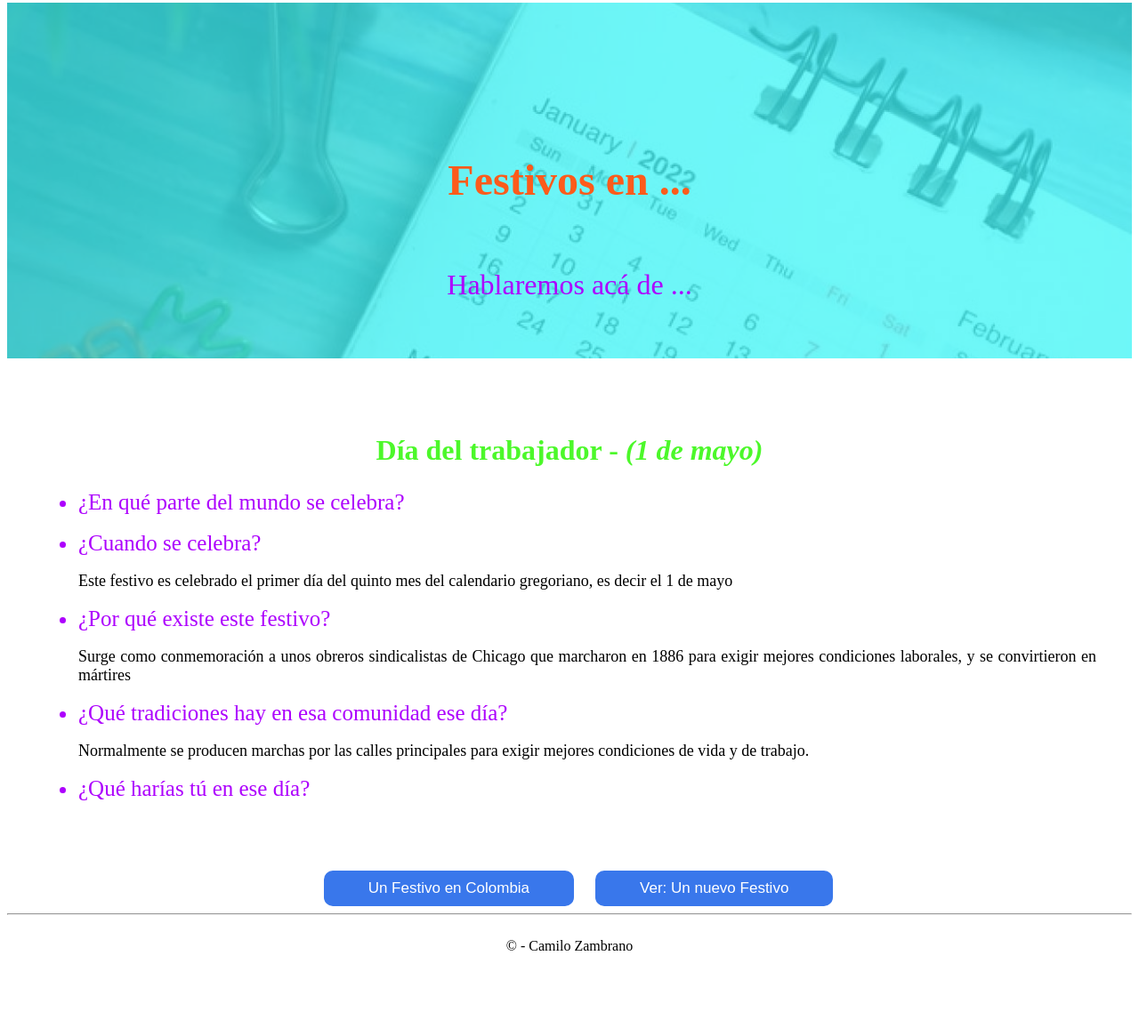
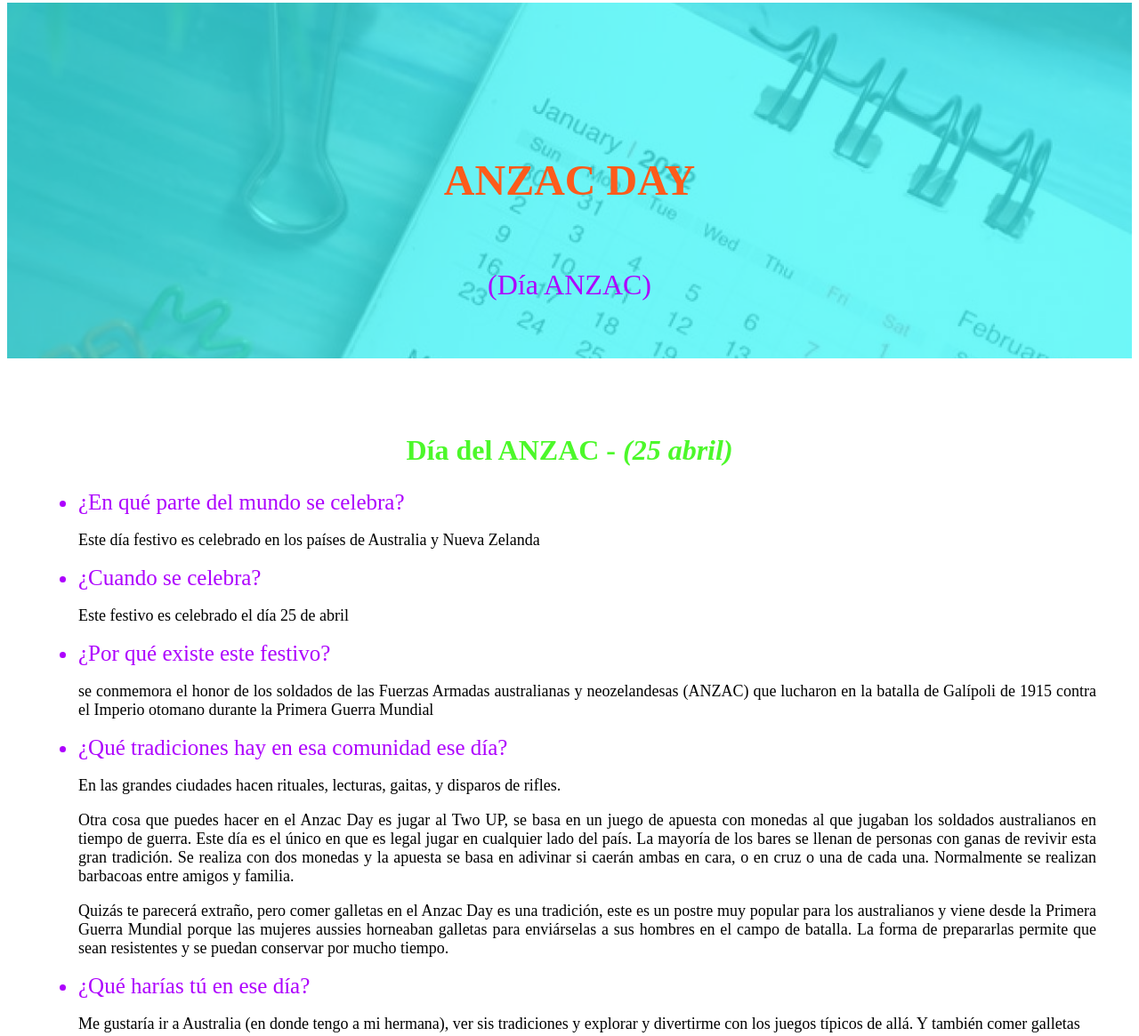
Before and after one commit to Zeta-exe/Festivos, a plain HTML site: page otro-festivo.html in a window 1280 px wide. Shown: the part 5-1170 px from the top of the page at 89% size. Before the commit the page ends 1086 px from the top, so only its background shows below. Drawn offline with Linux system fonts and the light colour scheme.

Commit message:
Realizando festivo de otro país

```diff
--- a/otro-festivo.html
+++ b/otro-festivo.html
@@ -12,8 +12,8 @@
 
    <div class="Portada">
         <div class="portada-info">
-            <h2 class="titulo-portada">Festivos en ...</h2>
-            <p class="texto-portada">Hablaremos acá de ...</p>
+            <h2 class="titulo-portada">ANZAC DAY</h2>
+            <p class="texto-portada">(Día ANZAC)</p>
         </div>
    </div>
 
@@ -22,22 +22,25 @@
     <div class="contenedor">
         <br>
 
-        <h1>Día del trabajador - <i> (1 de mayo) </i></h1>
+        <h1>Día del ANZAC - <i> (25 abril) </i></h1>
 
         <ul >
             <li class="subtitles">¿En qué parte del mundo se celebra?</li>
-                <p></p>
+                <p>Este día festivo es celebrado en los países de Australia y Nueva Zelanda</p>
             <li class="subtitles">¿Cuando se celebra?</li>
-                <p>Este festivo es celebrado el primer día del quinto mes del calendario gregoriano, es decir el 1 de mayo</p>
+                <p>Este festivo es celebrado el día 25 de abril</p>
 
             <li class="subtitles">¿Por qué existe este festivo?</li>
-                <p>Surge como conmemoración a unos obreros sindicalistas de Chicago que marcharon en 1886 para exigir mejores condiciones laborales, y se convirtieron en mártires</p>
+                <p>se conmemora el honor de los soldados de las Fuerzas Armadas australianas y neozelandesas (ANZAC) que lucharon en la batalla de Galípoli de 1915 contra el Imperio otomano durante la Primera Guerra Mundial</p>
 
             <li class="subtitles">¿Qué tradiciones hay en esa comunidad ese día?</li>
-                <p>Normalmente se producen marchas por las calles principales para exigir mejores condiciones de vida y de trabajo.</p>
+                <p>En las grandes ciudades hacen rituales, lecturas, gaitas, y disparos de rifles. </p>
+
+                    <p>Otra cosa que puedes hacer en el Anzac Day es jugar al Two UP, se basa en un juego de apuesta con monedas al que jugaban los soldados australianos en tiempo de guerra. Este día es el único en que es legal jugar en cualquier lado del país. La mayoría de los bares se llenan de personas con ganas de revivir esta gran tradición. Se realiza con dos monedas y la apuesta se basa en adivinar si caerán ambas en cara, o en cruz o una de cada una. Normalmente se realizan barbacoas entre amigos y familia. </p>
+                    <p>Quizás te parecerá extraño, pero comer galletas en el Anzac Day es una tradición, este es un postre muy popular para los australianos y viene desde la Primera Guerra Mundial porque las mujeres aussies horneaban galletas para enviárselas a sus hombres en el campo de batalla. La forma de prepararlas permite que sean resistentes y se puedan conservar por mucho tiempo.</p>
 
             <li class="subtitles">¿Qué harías tú en ese día?</li>
-                <p></p>
+                <p>Me gustaría ir a Australia (en donde tengo a mi hermana), ver sis tradiciones y explorar y divertirme con los juegos típicos de allá. Y también comer galletas</p>
         </ul>
     </div>
 
```
